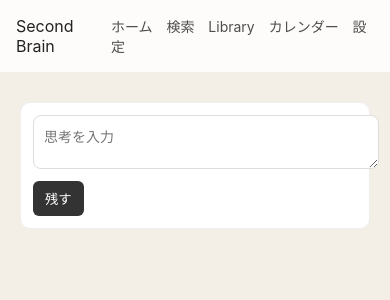
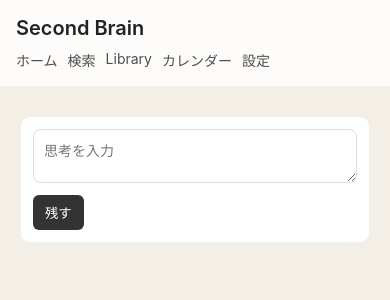
Before and after one commit to takayuu0777-commits/Mayday, a Flask app: page / in a window 390 px wide. Shown: the top 300 px of the page. Run offline with Flask 3, Linux system fonts and the light colour scheme; data that the repository does not hold is empty.

Commit message:
iPhone safe area fix

```diff
--- a/static/style.css
+++ b/static/style.css
@@ -1,9 +1,16 @@
 body{
 margin:0;
-    font-family: -apple-system, BlinkMacSystemFont, "Helvetica Neue",
-                 "Hiragino Sans", "Yu Gothic", sans-serif;
+
+/* iPhoneノッチ対応 */
+padding-top: env(safe-area-inset-top);
+font-family:-apple-system,BlinkMacSystemFont,
+             "Helvetica Neue",
+             "Hiragino Sans",
+             "Yu Gothic",
+             sans-serif;
 background:#f5f5f5;
 color:#222;
+
 }
 
 main{
@@ -13,7 +20,7 @@ main{
 }
 
 /* ======================
-   THEME（最低限維持）
+THEME
 ====================== */
 
 .soft{
@@ -34,31 +41,54 @@ main{
 ====================== */
 
 header{
-    padding:16px;
+
+/* iPhone安全領域対応 */
+padding:
+    calc(env(safe-area-inset-top) + 16px)
+    16px
+    16px
+    16px;
 display:flex;
 justify-content:space-between;
 align-items:center;
+flex-wrap:wrap;
 background:rgba(255,255,255,0.8);
+
 }
 
 .deep header{
 background:#222;
 }
 
+.title{
+font-size:20px;
+font-weight:600;
+}
+
 /* ======================
-   NAV（普通に戻す）
+NAV
 ====================== */
 
+.tabs{
+display:flex;
+flex-wrap:wrap;
+gap:10px;
+margin-top:10px;
+}
+
 nav a{
-    margin-right:10px;
 text-decoration:none;
 color:inherit;
 font-size:14px;
 opacity:0.8;
 }
 
+nav a:hover{
+opacity:1;
+}
+
 /* ======================
-   CARD（標準UI）
+CARD
 ====================== */
 
 .card{
@@ -78,13 +108,17 @@ nav a{
 INPUT
 ====================== */
 
-textarea, input{
+textarea,
+input{
 width:100%;
+box-sizing:border-box;
+
 border:1px solid #ddd;
 border-radius:8px;
 padding:10px;
 font-size:14px;
 outline:none;
+
 }
 
 button{
@@ -96,13 +130,17 @@ button{
 color:#fff;
 cursor:pointer;
 }
+
+/* ======================
+SETTINGS
+====================== */
+
 .theme-list{
 display:flex;
 flex-direction:column;
 gap:14px;
 }
 
-/* ボタンを完全に「文字」にする */
 .theme-btn{
 all:unset;
 cursor:pointer;
@@ -110,16 +148,14 @@ button{
 font-size:16px;
 letter-spacing:1px;
 opacity:0.6;
+transition:0.2s;
 
-    transition:0.2s;
 }
 
-/* hover＝ほんの少しだけ反応 */
 .theme-btn:hover{
 opacity:1;
 }
 
-/* 選択状態の視覚（控えめ） */
 .soft .soft-text,
 .calm .calm-text,
 .deep .deep-text{
@@ -127,8 +163,10 @@ button{
 font-weight:500;
 }
 
-/* フォント雰囲気調整 */
 .theme-btn{
-    font-family: -apple-system, BlinkMacSystemFont,
-                 "Hiragino Sans", "Yu Gothic", sans-serif;
+font-family:-apple-system,
+BlinkMacSystemFont,
+“Hiragino Sans”,
+“Yu Gothic”,
+sans-serif;
 }
```
Lines whose indentation alone changed are shown as unchanged.
